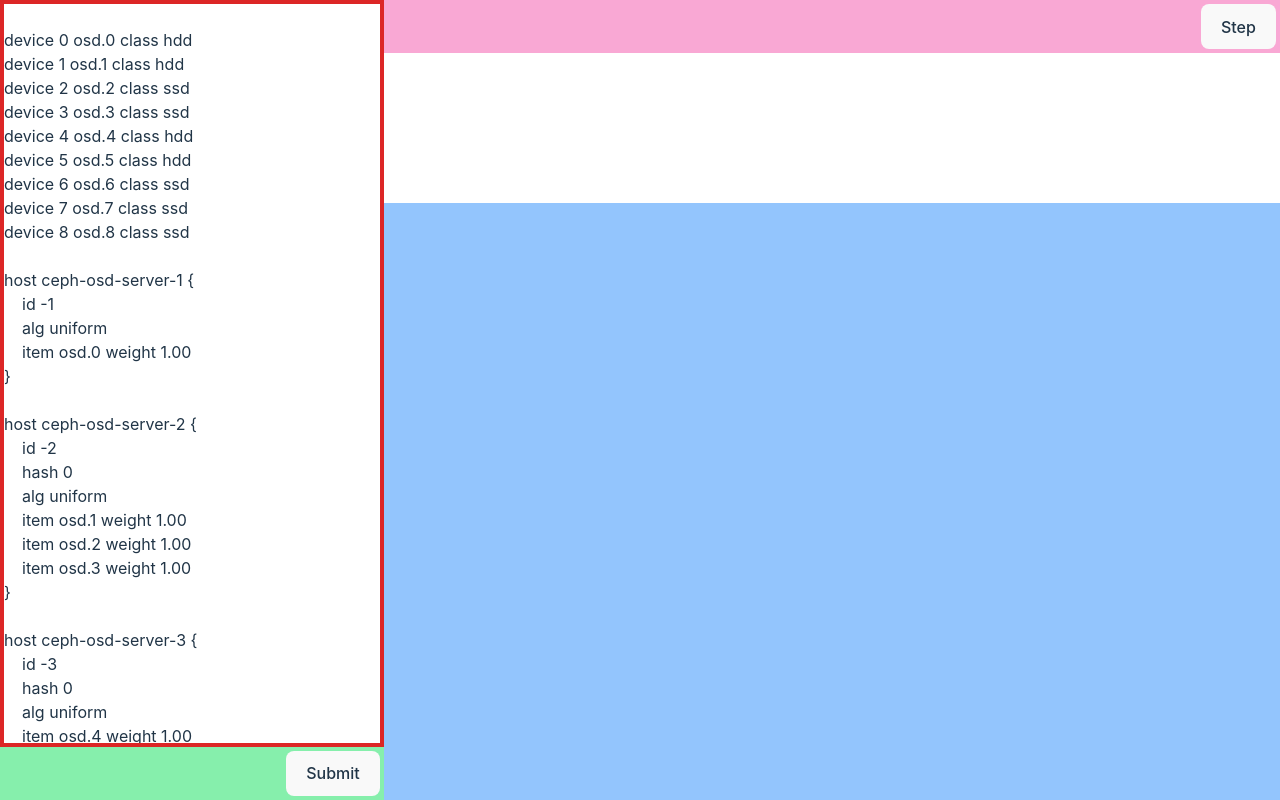
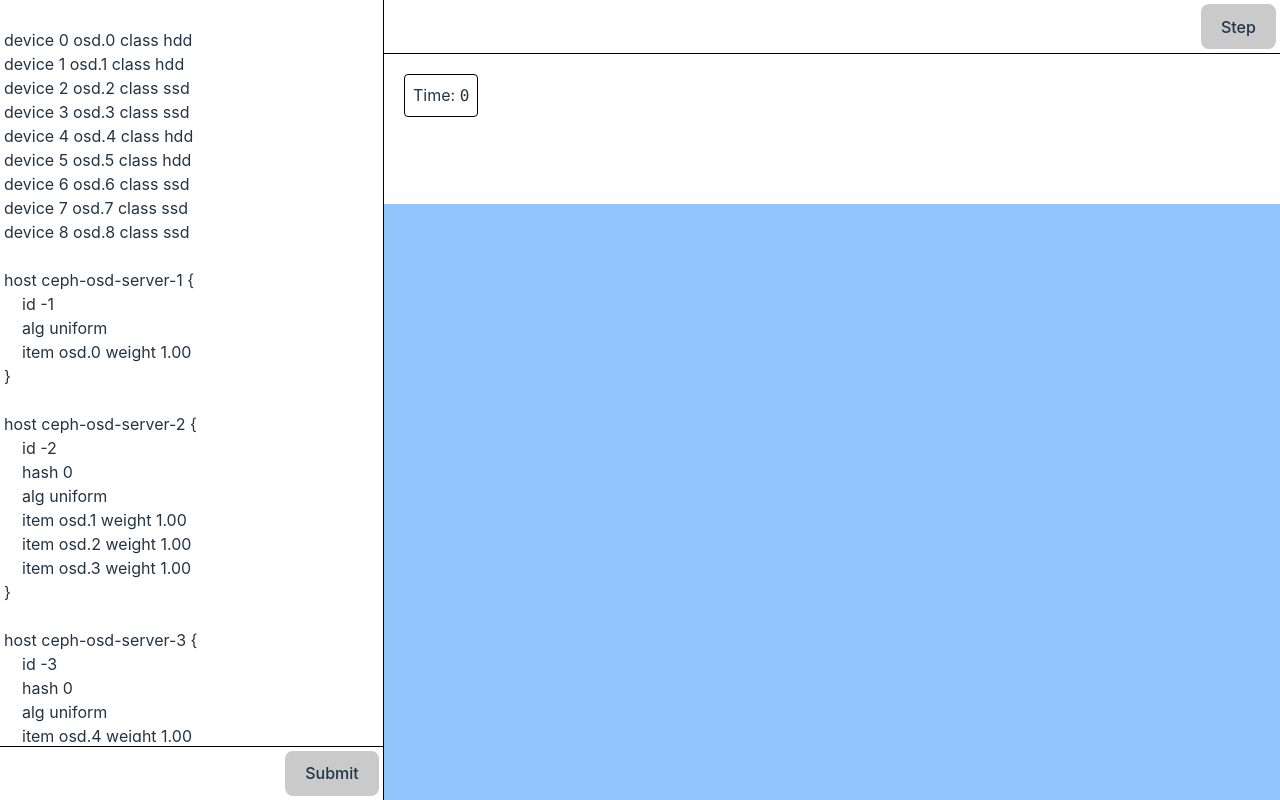
Before and after one commit to Blackdeer1524/ceph_coursework, a website built with Vite: page front/index.html in a window 1280 px wide. Built offline with nearby package versions, Linux system fonts and the light colour scheme; no server answers; what fabric would draw is missing.

Commit message:
started displaying time

```diff
--- a/front/index.html
+++ b/front/index.html
@@ -9,20 +9,27 @@
   <body>
     <div class="h-[100vh] w-[100vw] flex">
       <div
-        class="flex flex-col sticky left-0 top-0 bottom-0 bg-red-600 w-[30%]"
+        class="flex flex-col left-0 top-0 bottom-0 w-[30%] border-r border-black"
       >
         <div class="flex-grow overflow-x-auto overflow-y-hidden m-1">
           <textarea class="w-[80ch] h-full" id="editor"></textarea>
         </div>
-        <div class="bg-green-300 p-1 flex flex-row-reverse gap-2">
+        <div class="p-1 flex flex-row-reverse gap-2 border-t border-black">
           <button id="config-submit">Submit</button>
         </div>
       </div>
       <div class="bg-blue-300 w-[70%] flex flex-col">
-        <div class="bg-pink-300 p-1 flex flex-row-reverse gap-2">
-          <button id="sim-start" class="">Step</button>
+        <div
+          class="bg-white p-1 flex flex-row-reverse gap-2 border-b border-black"
+        >
+          <button id="sim-start" class="border">Step</button>
         </div>
         <div class="flex-grow overflow-hidden relative">
+          <div
+            class="absolute z-10 left-5 top-5 bg-white rounded border p-2 border-black"
+          >
+            Time: <label id="time-label" class="font-mono">0</label>
+          </div>
           <div
             id="pop-up"
             class="absolute w-[80%] h-[30%] left-[10%] top-[10%] bg-white z-10 border-black border-2 overflow-hidden flex flex-col invisible"
--- a/front/src/main.js
+++ b/front/src/main.js
@@ -16,6 +16,8 @@ import {
 } from "./animations";
 
 import { Bucket } from "./connection";
+
+let timestampLabel = document.getElementById("time-label")
 
 function main() {
   let simStart = document.getElementById("sim-start");
@@ -97,6 +99,7 @@ rule hot {
     let submitButton = document.getElementById("config-submit");
     let editor = document.getElementById("editor");
     submitButton.onclick = (e) => {
+      timestampLabel.innerHTML = 0
       socket.send(
         JSON.stringify({
           type: "rule",
@@ -139,6 +142,7 @@ rule hot {
    */
   let state = null;
 
+
   socket.addEventListener("message", (event) => {
     let res = JSON.parse(event.data);
 
@@ -176,6 +180,7 @@ rule hot {
           return;
         }
         let timestamp = res.timestamp;
+        timestampLabel.innerHTML = timestamp
         let events = res.events;
         for (let e of events) {
           switch (e.type) {
--- a/front/src/style.css
+++ b/front/src/style.css
@@ -95,6 +95,6 @@ button:focus-visible {
     color: #747bff;
   }
   button {
-    background-color: #f9f9f9;
+    background-color: #cacaca;
   }
 }
```
Also changed, not shown: 1 other file.
